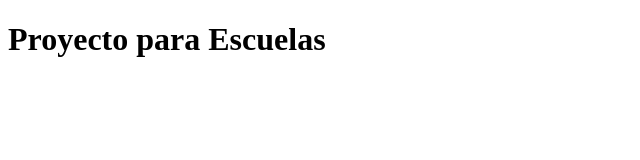
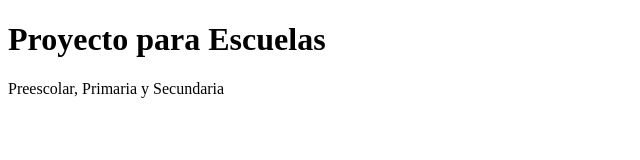
Before and after one commit to JuanjoRojas/Escuelas, a plain HTML site: page index.html in a window 1280 px wide. Shown: the whole page, without its empty margins (0-640 px from the left). Drawn offline with Linux system fonts and the light colour scheme.

Commit message:
Update index.html

```diff
--- a/index.html
+++ b/index.html
@@ -11,6 +11,7 @@
 <body>
 
     <h1>Proyecto para Escuelas</h1>
+    <p>Preescolar, Primaria y Secundaria</p>
 
 </body>
 
```
